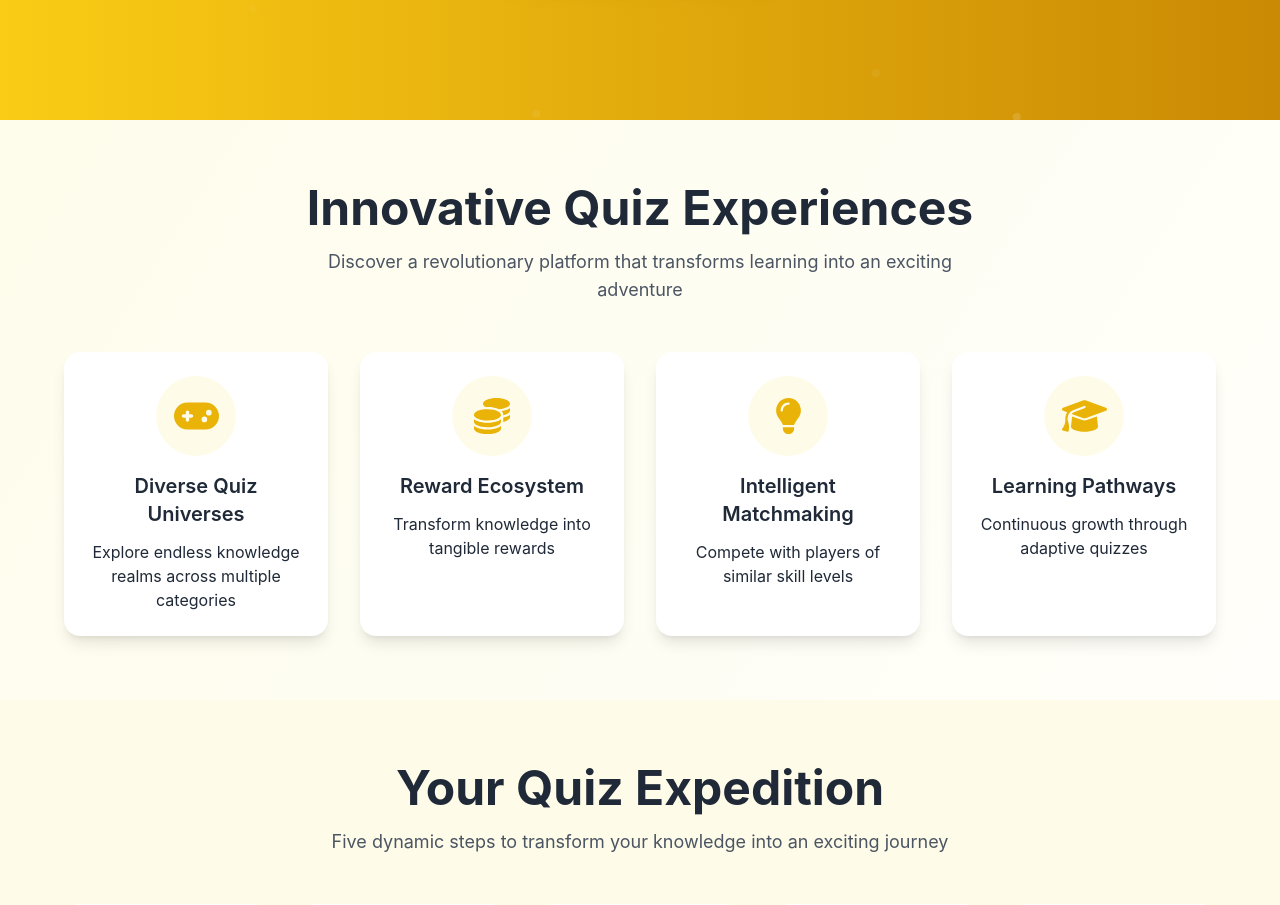
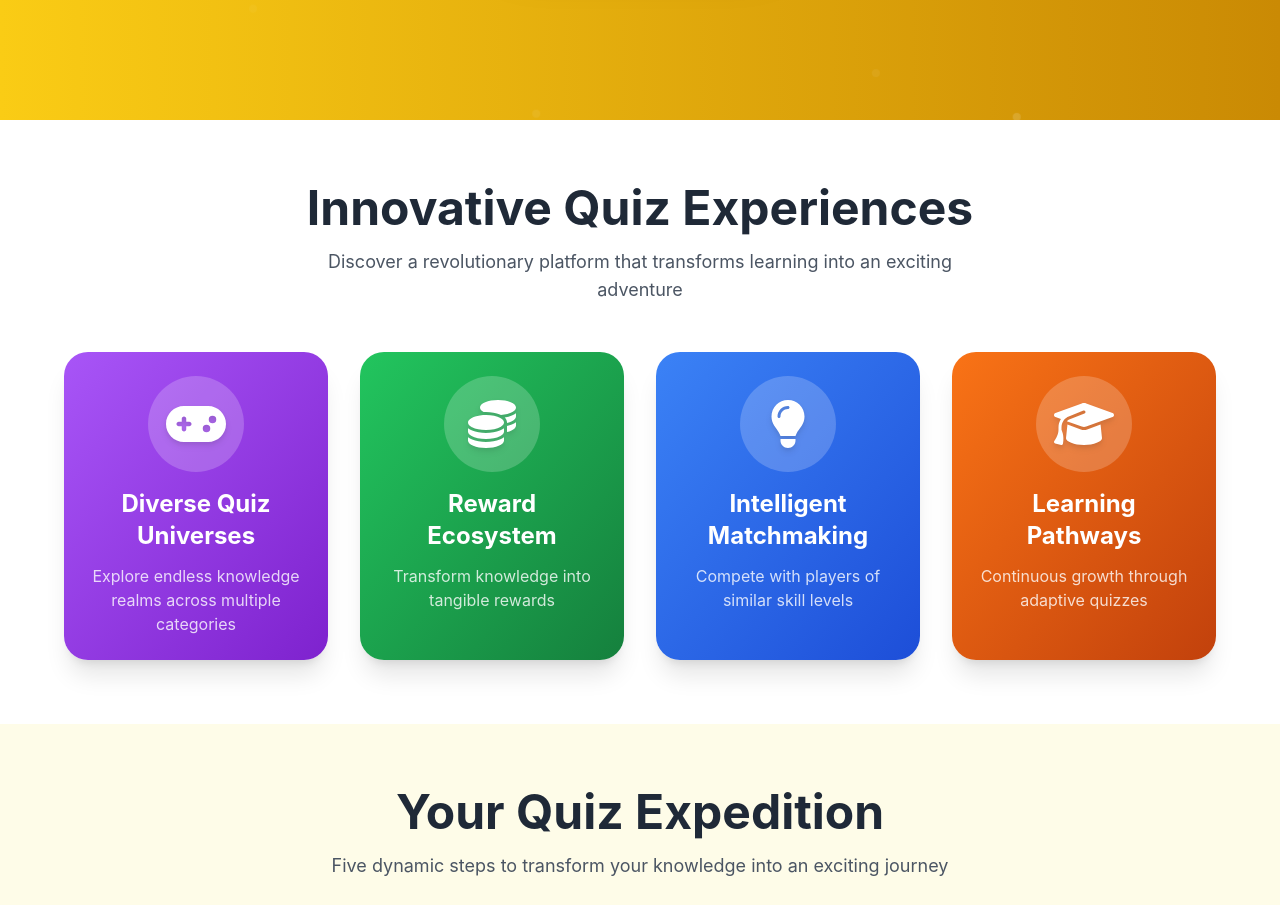
Before and after one commit to Sanaank-Official/website, a Next.js app: page /quiz in a window 1280 px wide. Shown: the part 480-1385 px from the top of the page. Built offline with nearby package versions, Linux system fonts and the light colour scheme.

Commit message:
quiz completed

```diff
--- a/src/app/quiz/page.js
+++ b/src/app/quiz/page.js
@@ -53,35 +53,80 @@ export default function Quizzes() {
       transition: { duration: 0.3 },
     },
   };
-
+  const staggerContainerVariants = {
+    hidden: { opacity: 0 },
+    visible: {
+      opacity: 1,
+      transition: {
+        staggerChildren: 0.1,
+        delayChildren: 0.2,
+      },
+    },
+  };
+  // Advanced scroll-based animation variants
+  const scrollVariants = {
+    offscreen: {
+      y: 100,
+      opacity: 0,
+    },
+    onscreen: {
+      y: 0,
+      opacity: 1,
+      transition: {
+        type: "spring",
+        bounce: 0.4,
+        duration: 1,
+      },
+    },
+  };
+  const staggerItemVariants = {
+    hidden: {
+      opacity: 0,
+      x: -50,
+    },
+    visible: {
+      opacity: 1,
+      x: 0,
+      transition: {
+        type: "spring",
+        damping: 12,
+        stiffness: 100,
+      },
+    },
+  };
   const features = [
     {
       icon: faGamepad,
       title: "Diverse Quiz Universes",
       description:
         "Explore endless knowledge realms across multiple categories",
-      additionalInfo:
-        "From science to pop culture, challenge yourself in unique quiz dimensions",
+      color: "bg-purple-500",
+      textColor: "text-purple-500",
+      gradient: "from-purple-500 to-purple-700",
     },
     {
       icon: faCoins,
       title: "Reward Ecosystem",
       description: "Transform knowledge into tangible rewards",
-      additionalInfo:
-        "Competitive entry fees with massive prize pools up to ₹1,00,000",
+      color: "bg-green-500",
+      textColor: "text-green-500",
+      gradient: "from-green-500 to-green-700",
     },
     {
       icon: faLightbulb,
       title: "Intelligent Matchmaking",
       description: "Compete with players of similar skill levels",
-      additionalInfo: "Smart algorithm ensures fair and exciting competitions",
+      color: "bg-blue-500",
+      textColor: "text-blue-500",
+      gradient: "from-blue-500 to-blue-700",
     },
     {
       icon: faGraduationCap,
       title: "Learning Pathways",
       description: "Continuous growth through adaptive quizzes",
-      additionalInfo:
-        "Personalized quiz recommendations based on your performance",
+      color: "bg-orange-500",
+      textColor: "text-orange-500",
+      gradient: "from-orange-500 to-orange-700",
     },
   ];
 
@@ -167,22 +212,22 @@ export default function Quizzes() {
           <motion.button
             whileHover={{ scale: 1.1 }}
             whileTap={{ scale: 0.9 }}
-            className="bg-white text-yellow-600 px-10 py-4 rounded-full text-lg font-semibold shadow-2xl hover:bg-yellow-100 transition-all"
+            className="bg-white text-yellow-600 px-10 py-4 rounded-full text-lg font-semibold shadow-2xl hover:bg-yellow-50 transition-all"
           >
             Start Your Quiz Journey
           </motion.button>
         </motion.div>
       </section>
 
-      {/* Features Section with Interactive Hover */}
-      <section className="py-16 px-6 md:px-16">
-        <motion.div
-          initial="hidden"
-          whileInView="visible"
-          viewport={{ once: true }}
-          variants={containerVariants}
-          className="text-center mb-12"
-        >
+      {/* Features Section with Staggered Scroll Animation */}
+      <motion.section
+        initial="hidden"
+        whileInView="visible"
+        viewport={{ once: true, amount: 0.1 }}
+        variants={staggerContainerVariants}
+        className="py-16 px-6 md:px-16 bg-white"
+      >
+        <motion.div variants={scrollVariants} className="text-center mb-12">
           <h2 className="text-4xl md:text-5xl font-bold text-gray-800 mb-4">
             Innovative Quiz Experiences
           </h2>
@@ -196,50 +241,29 @@ export default function Quizzes() {
           {features.map((feature, index) => (
             <motion.div
               key={index}
-              variants={itemVariants}
-              whileHover="hover"
-              onHoverStart={() => setActiveFeature(index)}
-              onHoverEnd={() => setActiveFeature(null)}
-              className={`
-                                relative overflow-hidden rounded-2xl p-6 text-center
-                                transition-all duration-300 shadow-lg
-                                ${
-                                  activeFeature === index
-                                    ? "bg-yellow-500 text-white scale-105"
-                                    : "bg-white text-gray-800"
-                                }
-                            `}
+              variants={staggerItemVariants}
+              className={`relative group overflow-hidden rounded-3xl p-6 text-center
+                transition-all duration-300 shadow-xl hover:shadow-2xl
+                bg-gradient-to-br ${feature.gradient} text-white`}
             >
               <div
                 className={`
-                                mb-4 w-20 h-20 mx-auto rounded-full flex items-center justify-center
-                                ${
-                                  activeFeature === index
-                                    ? "bg-white text-yellow-500"
-                                    : "bg-yellow-50 text-yellow-500"
-                                }
-                            `}
+                mb-4 w-24 h-24 mx-auto rounded-full flex items-center justify-center
+                bg-white/20 group-hover:bg-white/30 transition-all duration-300
+              `}
               >
-                <FontAwesomeIcon icon={feature.icon} className="text-4xl" />
+                <FontAwesomeIcon
+                  icon={feature.icon}
+                  className="text-5xl text-white drop-shadow-md"
+                />
               </div>
-              <h3 className="text-xl font-semibold mb-3">{feature.title}</h3>
-              <p className="text-base">{feature.description}</p>
-              <AnimatePresence>
-                {activeFeature === index && (
-                  <motion.div
-                    initial={{ opacity: 0, y: 20 }}
-                    animate={{ opacity: 1, y: 0 }}
-                    exit={{ opacity: 0, y: 20 }}
-                    className="mt-4 text-sm"
-                  >
-                    {feature.additionalInfo}
-                  </motion.div>
-                )}
-              </AnimatePresence>
+              <h3 className="text-2xl font-bold mb-3">{feature.title}</h3>
+              <p className="text-base opacity-80">{feature.description}</p>
+              <div className="absolute inset-x-0 bottom-0 h-1 bg-white/30 origin-left scale-x-0 group-hover:scale-x-100 transition-transform duration-300"></div>
             </motion.div>
           ))}
         </div>
-      </section>
+      </motion.section>
 
       {/* Quiz Steps Section */}
       <section className="py-16 px-6 md:px-16 bg-yellow-50">
@@ -308,7 +332,7 @@ export default function Quizzes() {
           <motion.button
             whileHover={{ scale: 1.1 }}
             whileTap={{ scale: 0.9 }}
-            className="bg-white text-yellow-600 px-12 py-4 rounded-full text-lg font-semibold shadow-2xl hover:bg-yellow-100 transition-all"
+            className="bg-white text-yellow-600 px-12 py-4 rounded-full text-lg font-semibold shadow-2xl hover:bg-yellow-50 transition-all"
           >
             Download Sanaank Now
           </motion.button>
```
